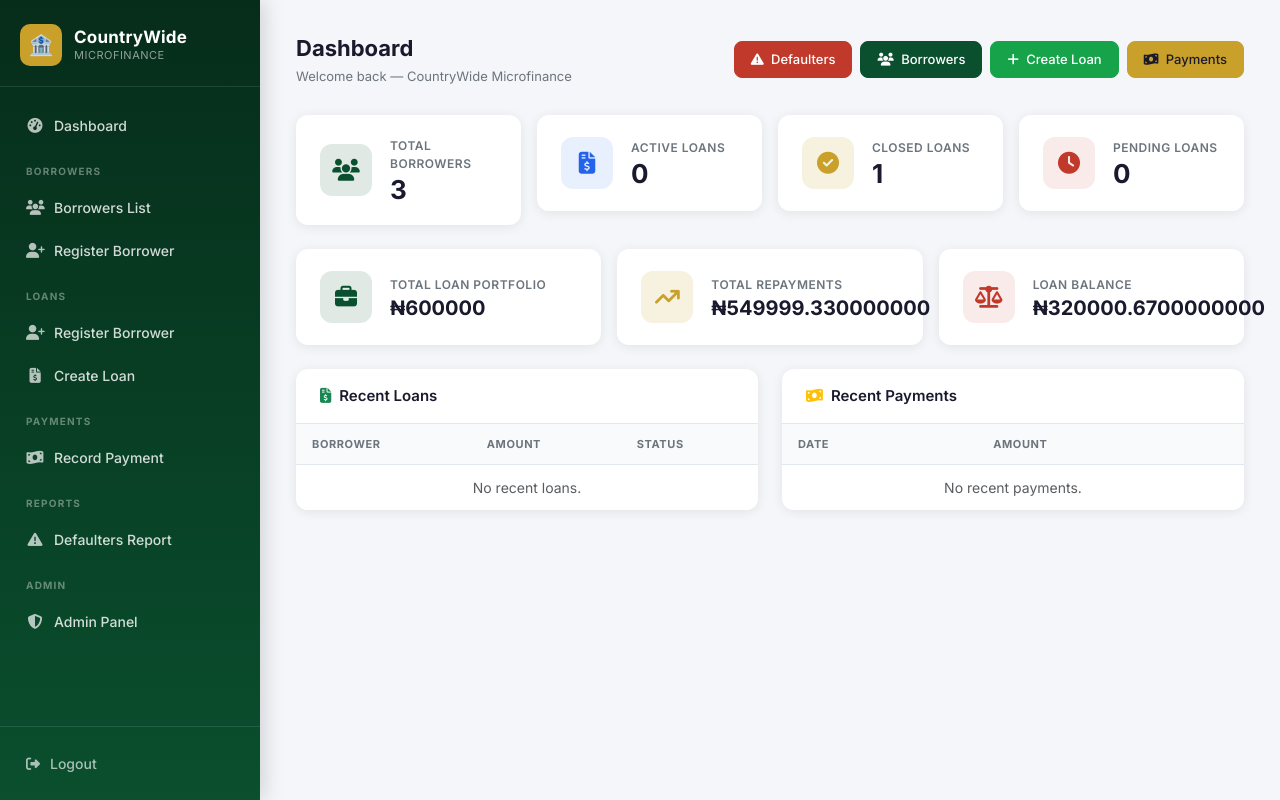
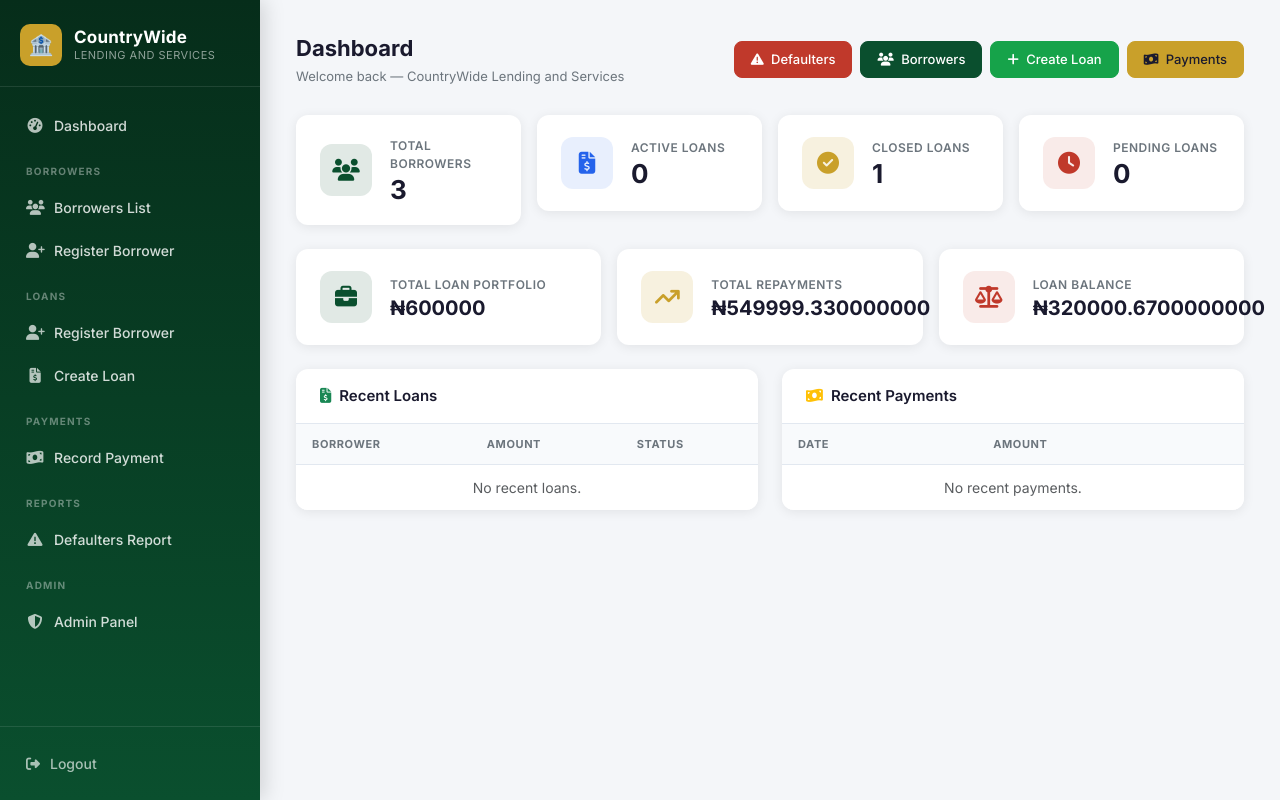
Before and after one commit to bobbosco77/countrywide-lending, a Django app: page / in a window 1280 px wide. Run offline with Django 5.2, Linux system fonts and the light colour scheme; a user stored in the database is signed in; data comes from the database, SQL or seed files in the repository.

Commit message:
replaced microfinance with lending and services

```diff
--- a/borrowers/templates/borrowers/base.html
+++ b/borrowers/templates/borrowers/base.html
@@ -3,7 +3,7 @@
 <head>
     <meta charset="UTF-8">
     <meta name="viewport" content="width=device-width, initial-scale=1.0">
-    <title>CountryWide Finance</title>
+    <title>CountryWide Lending and Services</title>
     <link href="https://cdn.jsdelivr.net/npm/bootstrap@5.3.3/dist/css/bootstrap.min.css" rel="stylesheet">
     <link href="https://cdnjs.cloudflare.com/ajax/libs/font-awesome/6.5.0/css/all.min.css" rel="stylesheet">
     <link href="https://fonts.googleapis.com/css2?family=Inter:wght@300;400;500;600;700&display=swap" rel="stylesheet">
@@ -578,7 +578,7 @@
         </button>
         <div class="mob-logo">
             <div class="logo-icon">🏦</div>
-            <span>CountryWide</span>
+            <span>CountryWideMoney</span>
         </div>
     </div>
 
--- a/borrowers/templates/borrowers/dashboard.html
+++ b/borrowers/templates/borrowers/dashboard.html
@@ -9,7 +9,7 @@
         <div>
             <div class="page-title">Dashboard</div>
             <div style="font-size:13px; color:var(--text-muted); margin-top:2px;">
-                Welcome back — CountryWide Microfinance
+                Welcome back — CountryWide Lending and Services
             </div>
         </div>
         <div class="d-flex gap-2 flex-wrap">
--- a/borrowers/templates/borrowers/defaulters.html
+++ b/borrowers/templates/borrowers/defaulters.html
@@ -3,7 +3,7 @@
 <head>
     <meta charset="UTF-8">
     <meta name="viewport" content="width=device-width, initial-scale=1.0">
-    <title>Defaulters Report — CountryWide Finance</title>
+    <title>Defaulters Report — CountryWide Lending and Services</title>
     <link href="https://cdn.jsdelivr.net/npm/bootstrap@5.3.3/dist/css/bootstrap.min.css" rel="stylesheet">
     <link href="https://cdnjs.cloudflare.com/ajax/libs/font-awesome/6.5.0/css/all.min.css" rel="stylesheet">
     <link href="https://fonts.googleapis.com/css2?family=Inter:wght@300;400;500;600;700&display=swap" rel="stylesheet">
@@ -179,7 +179,7 @@
             <div class="page-sub">Borrowers with overdue loan installments</div>
         </div>
         <div>
-            <span style="font-size:12px; color:#6c757d;">CountryWide Microfinance</span>
+            <span style="font-size:12px; color:#6c757d;">CountryWide Lending and Services</span>
         </div>
     </div>
 
--- a/borrowers/templates/borrowers/sidebar.html
+++ b/borrowers/templates/borrowers/sidebar.html
@@ -11,7 +11,7 @@
         <div class="logo-icon">🏦</div>
         <div>
             <div class="logo-text">CountryWide</div>
-            <div class="logo-sub">Microfinance</div>
+            <div class="logo-sub">Lending and Services</div>
         </div>
     </div>
 
--- a/borrowers/templates/login.html
+++ b/borrowers/templates/login.html
@@ -3,7 +3,7 @@
 <head>
     <meta charset="UTF-8">
     <meta name="viewport" content="width=device-width, initial-scale=1.0">
-    <title>CountryWide Finance — Login</title>
+    <title>CountryWide Lending and Services — Login</title>
     <link href="https://cdn.jsdelivr.net/npm/bootstrap@5.3.3/dist/css/bootstrap.min.css" rel="stylesheet">
     <link href="https://cdnjs.cloudflare.com/ajax/libs/font-awesome/6.5.0/css/all.min.css" rel="stylesheet">
     <link href="https://fonts.googleapis.com/css2?family=Inter:wght@300;400;500;600;700&display=swap" rel="stylesheet">
@@ -253,7 +253,7 @@
             <div class="brand-icon">🏦</div>
             <div>
                 <div class="brand-name">CountryWide</div>
-                <div class="brand-sub">Microfinance</div>
+                <div class="brand-sub">Lending and Services</div>
             </div>
         </div>
         <div class="brand-tagline">Empowering Communities<br>Through Finance</div>
--- a/borrowers/templates/register.html
+++ b/borrowers/templates/register.html
@@ -3,7 +3,7 @@
 <head>
     <meta charset="UTF-8">
     <meta name="viewport" content="width=device-width, initial-scale=1.0">
-    <title>Register Borrower — CountryWide Finance</title>
+    <title>Register Borrower — CountryWide Lending and Services</title>
     <link href="https://cdn.jsdelivr.net/npm/bootstrap@5.3.3/dist/css/bootstrap.min.css" rel="stylesheet">
     <link href="https://cdnjs.cloudflare.com/ajax/libs/font-awesome/6.5.0/css/all.min.css" rel="stylesheet">
     <link href="https://fonts.googleapis.com/css2?family=Inter:wght@300;400;500;600;700&display=swap" rel="stylesheet">
```
